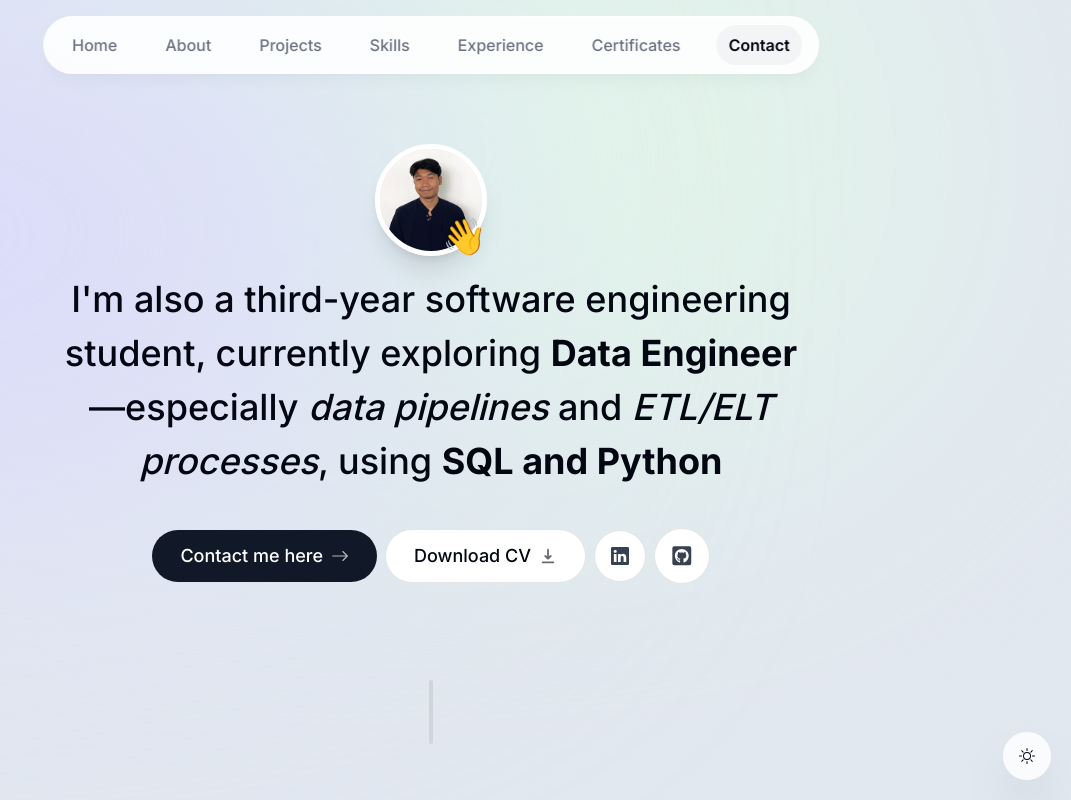
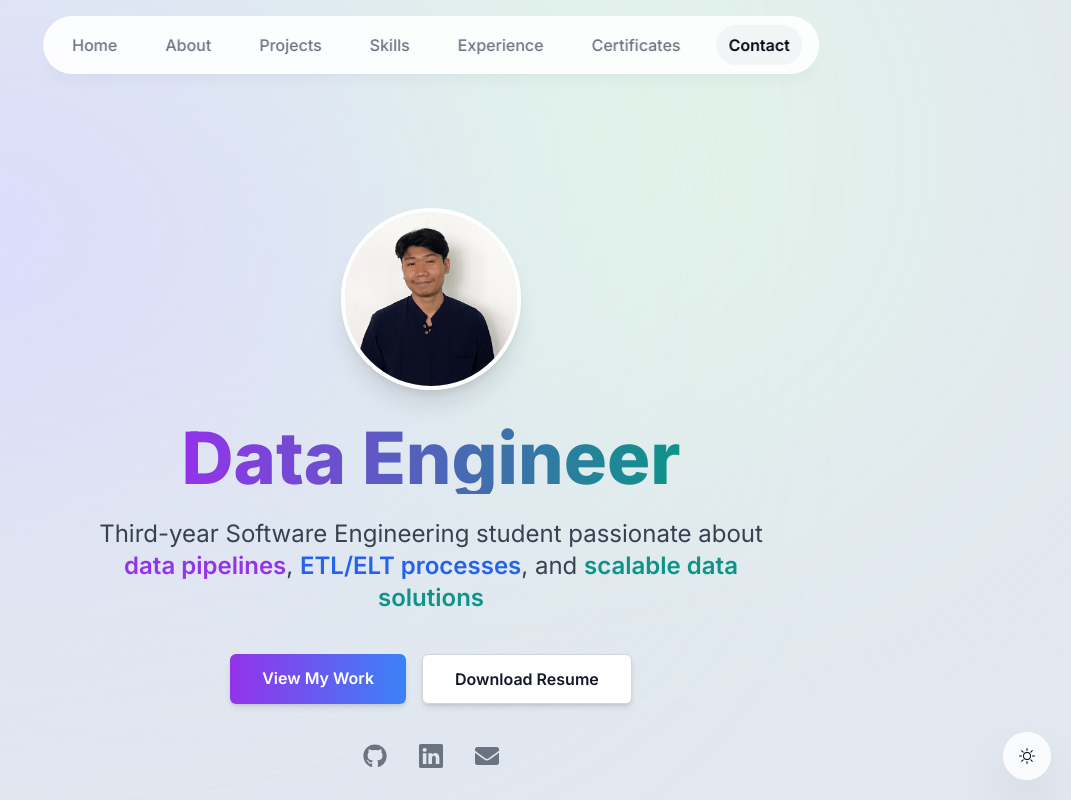
Before and after one commit to phonlapatS/Portfolio-with-React-Nextjs, a Next.js app: page / in a window 1280 px wide. Shown: the top 800 px of the page, without its empty margins (209-1280 px from the left). Built offline with nearby package versions, Linux system fonts and the light colour scheme.

Commit message:
Redesign intro components from V0 ideas and skills too. not finished yet

```diff
--- a/components/intro.tsx
+++ b/components/intro.tsx
@@ -1,137 +1,120 @@
 "use client";
 
-import React, { useEffect } from "react";
+import React from "react";
 import { motion } from "framer-motion";
+import Image from "next/image";
+import Link from "next/link";
+import Intro_image from "/public/intro_pro3.jpg";
+import { BsLinkedin } from "react-icons/bs";
+import { HiDownload } from "react-icons/hi";
+import { FaGithub, FaEnvelope } from "react-icons/fa";
 import { useSectionInView } from "@/lib/hooks";
-
-import Image from "next/image"; //import for use image in nextJS
-import Link from "next/link";
-import Intro_image from "/public/intro_pro3.jpg"; //intro image path
-
-import { BsArrowRight, BsLinkedin } from "react-icons/bs";
-import { HiDownload } from "react-icons/hi"; //import for use react icons
-import { FaGithubSquare } from "react-icons/fa";
 import { useActiveSectionContext } from "@/context/active-section-context";
 
 export default function Intro() {
-  const { ref } = useSectionInView("Home", 0.5);
+  const { ref } = useSectionInView("Home", 0.3);
   const { setActiveSection, setTimeOfLastClick } = useActiveSectionContext();
 
   return (
     <section
       ref={ref}
       id="home"
-      className="mb-28 max-w-[50rem] text-center sm:mb-0 scroll-mt-[100rem]"
+      className="flex flex-col items-center justify-center min-h-[90vh] py-10 text-center"
     >
-      <div className="flex items-center justify-center">
-        <div className="relative">
-          <motion.div
-            initial={{ opacity: 0, scale: 0 }}
-            animate={{ opacity: 1, scale: 1 }}
-            transition={{
-              type: "tween",
-              duration: 0.2,
-            }}
-          >
-            <Image
-              src={Intro_image}
-              alt="Rocket portraits"
-              width="192"
-              height="192"
-              quality="95"
-              priority={true}
-              className="h-28 w-28 rounded-full
-                    object-cover border-[0.35rem]
-                    border-white shadow-xl"
-            />
-          </motion.div>
+      {/* Profile Image */}
+      <motion.div
+        initial={{ opacity: 0, scale: 0.8 }}
+        animate={{ opacity: 1, scale: 1 }}
+        transition={{ duration: 0.5 }}
+        className="mb-8"
+      >
+        <Image
+          src={Intro_image}
+          alt="Profile"
+          width={180}
+          height={180}
+          className="rounded-full border-4 border-white shadow-xl mx-auto"
+          priority
+        />
+      </motion.div>
 
-          <motion.span
-            className="absolute bottom-0 right-0 text-4xl"
-            initial={{ opacity: 0, scale: 0 }}
-            animate={{ opacity: 1, scale: 1 }}
-            transition={{
-              type: "spring",
-              stiffness: 125,
-              delay: 0.1,
-              duration: 0.7,
-            }}
-          >
-            👋
-          </motion.span>
-        </div>
-      </div>
-
+      {/* Headline */}
       <motion.h1
-        className="mb-10 mt-4 px-4 text-2xl font-medium !leading-[1.5]
-        sm:text-4xl"
-        initial={{ opacity: 0, y: 100 }}
+        className="text-5xl sm:text-7xl font-extrabold mb-6 bg-gradient-to-r from-purple-600 to-teal-600 bg-clip-text text-transparent leading-[1.1]"
+        initial={{ opacity: 0, y: 40 }}
         animate={{ opacity: 1, y: 0 }}
+        transition={{ delay: 0.1 }}
       >
-        I'm also a third-year software engineering student, currently exploring{" "}
-        <span className="font-bold">Data Engineer</span>—especially{" "}
-        <span className="italic">data pipelines</span> and{" "}
-        <span className="italic">ETL/ELT processes</span>, using{" "}
-        <span className="font-bold">SQL and Python  {/* Airflow */}</span> {/* and */}{" "}
-        {/* <span className="font-bold">PySpark</span>. */}
+        Data Engineer
       </motion.h1>
 
+      {/* Subheadline */}
+      <motion.p
+        className="max-w-2xl mx-auto text-lg sm:text-2xl text-gray-700 mb-10 font-normal"
+        initial={{ opacity: 0, y: 40 }}
+        animate={{ opacity: 1, y: 0 }}
+        transition={{ delay: 0.2 }}
+      >
+        Third-year Software Engineering student passionate about{" "}
+        <span className="font-semibold text-purple-600">data pipelines</span>,{" "}
+        <span className="font-semibold text-blue-600">ETL/ELT processes</span>, and{" "}
+        <span className="font-semibold text-teal-600">scalable data solutions</span>
+      </motion.p>
+
+      {/* Buttons */}
       <motion.div
-        className="flex flex-col sm:flex-row items-center justify-center
-                    gap-2 px-4 text-lg font-medium "
-        initial={{ opacity: 0, y: 100 }}
+        className="flex flex-col sm:flex-row gap-4 mb-10 justify-center"
+        initial={{ opacity: 0, y: 40 }}
         animate={{ opacity: 1, y: 0 }}
-        transition={{
-          delay: 0.1,
-        }}
+        transition={{ delay: 0.3 }}
       >
         <Link
-          href="#contact"
-          className="group bg-gray-900 text-white px-7 py-3 flex items-center
-                        gap-2 rounded-full outline-none
-                        focus:scale-110 hover:scale-110 hover:bg-gray-950 active:scale-10
-                        transition"
+          href="#projects"
+          className="px-8 py-3 rounded-md bg-gradient-to-r from-purple-600 to-blue-500 text-white font-semibold shadow-md hover:scale-105 transition"
           onClick={() => {
-            setActiveSection("Contact");
+            setActiveSection("Projects");
             setTimeOfLastClick(Date.now());
           }}
         >
-          Contact me here{""}
-          <BsArrowRight className="opacity-70 group-hover:translate-x-1 transition" />
+          View My Work
         </Link>
-
         <a
           href="/CV.pdf"
-          className="group bg-white px-7 py-3 flex items-center
-                        gap-2 rounded-full outline-none focus:scale-110
-                        hover:scale-110 active:scale-10
-                        transition cursor-pointer border borderBlack dark:bg-white/10"
-          download={true}
+          download
+          className="px-8 py-3 rounded-md bg-white border border-gray-300 text-gray-900 font-semibold shadow-md hover:bg-gray-100 transition"
         >
-          Download CV{""}{" "}
-          <HiDownload className="opacity-60 group-hover:translate-y-1 transition" />
+          Download Resume
         </a>
+      </motion.div>
 
+      {/* Social Icons */}
+      <motion.div
+        className="flex gap-8 justify-center text-2xl text-gray-500 mb-8"
+        initial={{ opacity: 0, y: 40 }}
+        animate={{ opacity: 1, y: 0 }}
+        transition={{ delay: 0.4 }}
+      >
+        <a
+          href="https://github.com/phonlapatS"
+          target="_blank"
+          rel="noopener noreferrer"
+          className="hover:text-gray-900 transition"
+        >
+          <FaGithub />
+        </a>
         <a
           href="https://www.linkedin.com/in/phonlapat-suanghirnan/"
           target="_blank"
-          className="bg-white p-4 text-gray-700 flex items-center
-                        gap-2 rounded-full focus:scale-[1.15] hover:text-gray-950
-                        hover:scale-[1.15] active:scale-105
-                        transition cursor-pointer borderBlack dark:bg-white/10 dark:text-white/60"
+          rel="noopener noreferrer"
+          className="hover:text-blue-700 transition"
         >
           <BsLinkedin />
         </a>
-
         <a
-          href="https://github.com/phonlapatS"
-          target="_blank"
-          className="bg-white p-4 text-gray-700 flex items-center
-                        gap-2 text-[1.35rem] rounded-full focus:scale-[1.15]
-                        hover:scale-[1.15] hover:text-gray-950 active:scale-105
-                        transition cursor-pointer borderBlack dark:bg-white/10 dark:text-white/60"
+          href="mailto:your@email.com"
+          className="hover:text-teal-600 transition"
         >
-          <FaGithubSquare />
+          <FaEnvelope />
         </a>
       </motion.div>
     </section>
--- a/components/skills.tsx
+++ b/components/skills.tsx
@@ -1,46 +1,79 @@
 "use client";
 
 import React from 'react';
-import SectionHeading from './section-heading';
 import { skillsData } from '@/lib/data';
 import { useSectionInView } from '@/lib/hooks';
 import { motion } from "framer-motion";
 
-const fadeInAnimationVariants = {
-    initial: {
-        opacity: 0,
-        y: 100,
-    },
-    animate: (index: number) => ({
-        opacity: 1,
-        y: 0,
-        transition: {
-            delay: 0.05 * index,
-            },
-        }),
-};
+export default function Skills() {
+  const { ref } = useSectionInView('Skills', 0.5);
 
-export default function Skills() {
-    const {ref} = useSectionInView('Skills', 0.5);
+  // Only show categories that have at least one skill
+  const visibleSkills = skillsData.filter(group => group.skills && group.skills.length > 0);
 
   return (
-    <section id="skills" ref={ref} className='mb-28 max-w-[53rem] scroll-mt-28 text-center sm:mb-40'>
-        <SectionHeading>My skills</SectionHeading>
-        <ul className='flex flex-wrap justify-center gap-2 text-lg text-gray-800'>
-            {
-                skillsData.map((skill, index) => (
-                    <motion.li className='bg-white borderBlack rounded-xl px-5 py-3 dark:bg-white/10 dark:text-white/80'
-                    key={index} variants={fadeInAnimationVariants}
-                    initial="initial"
-                    whileInView="animate"
-                    viewport={{
-                        once: true,
-                    }}
-                    custom={index}
-
-                    >{skill}</motion.li>
-                ))}
-        </ul>
-    </section>
-  )
+    <motion.section
+      id="skills"
+      ref={ref}
+      className="mb-28 max-w-7xl scroll-mt-28 mx-auto px-4 py-12"
+      initial={{ opacity: 0, y: 40 }}
+      whileInView={{ opacity: 1, y: 0 }}
+      viewport={{ once: true, amount: 0.3 }}
+      transition={{ duration: 0.6 }}
+    >
+      <motion.h2
+        className="text-4xl font-bold mb-14 text-center"
+        initial={{ opacity: 0, y: 20 }}
+        whileInView={{ opacity: 1, y: 0 }}
+        viewport={{ once: true }}
+        transition={{ duration: 0.5, delay: 0.1 }}
+      >
+        Technical <span className="text-purple-500">Skills</span>
+      </motion.h2>
+      <div className="grid grid-cols-1 md:grid-cols-3 gap-10">
+        {visibleSkills.map((group, idx) => (
+          <motion.div
+            key={group.category}
+            className="text-left rounded-2xl p-6 bg-white"
+            initial={{ opacity: 0, y: 40 }}
+            whileInView={{ opacity: 1, y: 0 }}
+            viewport={{ once: true }}
+            transition={{ duration: 0.5, delay: 0.15 + idx * 0.1 }}
+          >
+            <h3 className="text-2xl font-bold mb-6">{group.category}</h3>
+            <ul className="flex flex-wrap gap-3">
+              {group.skills.map((skill) => (
+                <motion.li
+                  key={skill}
+                  className={`px-4 py-2 rounded-full text-base font-semibold shadow-sm
+                    ${
+                      group.category === "Programming Languages"
+                        ? "bg-purple-100 text-purple-700"
+                        : group.category === "Data Engineering"
+                        ? "bg-blue-100 text-blue-700"
+                        : group.category === "Databases"
+                        ? "bg-sky-100 text-sky-700"
+                        : group.category === "Cloud & DevOps"
+                        ? "bg-green-100 text-green-700"
+                        : group.category === "Data Visualization"
+                        ? "bg-orange-100 text-orange-700"
+                        : group.category === "Tools & Frameworks"
+                        ? "bg-pink-100 text-pink-700"
+                        : ""
+                    }
+                  `}
+                  initial={{ scale: 0.8, opacity: 0 }}
+                  whileInView={{ scale: 1, opacity: 1 }}
+                  viewport={{ once: true }}
+                  transition={{ duration: 0.3, delay: 0.2 + idx * 0.1 }}
+                >
+                  {skill}
+                </motion.li>
+              ))}
+            </ul>
+          </motion.div>
+        ))}
+      </div>
+    </motion.section>
+  );
 }
--- a/lib/data.ts
+++ b/lib/data.ts
@@ -184,24 +184,35 @@ export const certificatesData = [
 
 ] as const;
 
-
-
 export const skillsData = [
-  "HTML",
-  "CSS",
-  "Tailwind",
-  "PHP",
-  "Python",
-  "JavaScript",
-  "Node.js",
-  "TypeScript",
-  "MySQL",
-  "AzureSQL",
-  "Firebase",
-  "Data Extract",
-  "Data preparation",
-  "Data Integration",
-  "Git",
-  "Figma",
-
-] as const;
+  {
+    category: "Programming Languages",
+    color: "bg-purple-100 text-purple-700",
+    skills: ["Python", "SQL", "JavaScript", "TypeScript", "Java", "C++"],
+  },
+  {
+    category: "Data Engineering",
+    color: "bg-blue-100 text-blue-700",
+    skills: ["Apache Spark", "Apache Kafka", "Airflow", "dbt", "Snowflake", "BigQuery"],
+  },
+  {
+    category: "Databases",
+    color: "bg-teal-100 text-teal-700",
+    skills: ["PostgreSQL", "MySQL", "MongoDB", "Redis", "Cassandra", "ClickHouse"],
+  },
+  {
+    category: "Cloud & DevOps",
+    color: "bg-green-100 text-green-700",
+    skills: ["AWS", "GCP", "Docker", "Kubernetes", "Terraform", "Jenkins"],
+  },
+  {
+    category: "Data Visualization",
+    color: "bg-orange-100 text-orange-700",
+    skills: ["Tableau", "Power BI", "Grafana", "Matplotlib", "Plotly", "D3.js"],
+  },
+  {
+    category: "Tools & Frameworks",
+    color: "bg-pink-100 text-pink-700",
+    skills: ["Git", "Linux", "Jupyter", "Pandas", "NumPy", "Scikit-learn"],
+  },
+];
```
